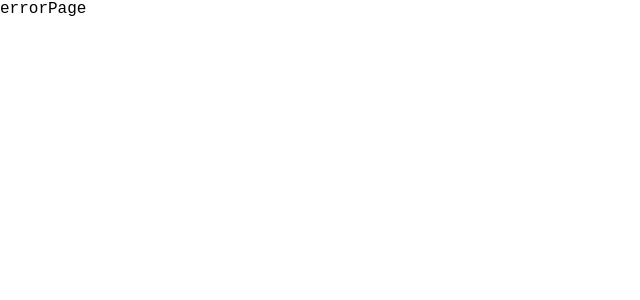
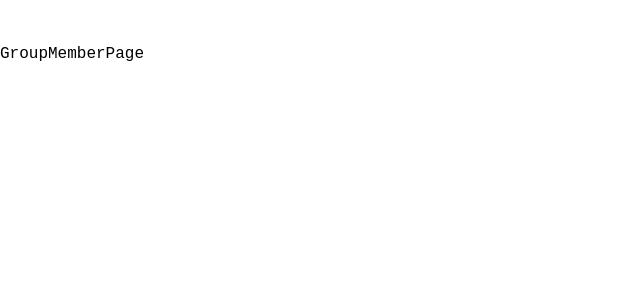
Before and after one commit to KNU-HAEDAL/1day1baek, a React (Vite) app in the folder front/: page /group/1/1 in a window 1280 px wide. Before the commit this address had no page. Shown: the top 300 px of the page, without its empty margins (0-640 px from the left). Built offline with nearby package versions, Linux system fonts and the light colour scheme.

Commit message:
feat: groupMember 페이지 추가

```diff
--- a/front/src/Router.tsx
+++ b/front/src/Router.tsx
@@ -2,9 +2,9 @@ import { createBrowserRouter } from 'react-router-dom';
 
 import ErrorPage from '@pages/error/ErrorPage';
 import FeedPage from '@pages/feed/FeedPage';
+import GroupMemberPage from '@pages/group/GroupMemberPage';
 import GroupPage from '@pages/group/GroupPage';
 import GroupSelectionPage from '@pages/group/GroupSelectionPage';
-import MyPage from '@pages/mypage/MyPage';
 import RootPage from '@pages/root/RootPage';
 import SearchPage from '@pages/search/SearchPage';
 
@@ -16,13 +16,13 @@ export const Router = createBrowserRouter([
     errorElement: <ErrorPage />,
     children: [
       { index: true, path: '', element: <FeedPage /> },
-      { path: 'mypage', element: <MyPage /> },
       { path: 'search', element: <SearchPage /> },
       {
         path: 'group',
         children: [
           { index: true, element: <GroupSelectionPage /> },
           { path: ':groupName', element: <GroupPage /> },
+          { path: ':groupName/:userName', element: <GroupMemberPage /> },
         ],
       },
     ],
--- /dev/null
+++ b/front/src/pages/group/GroupMemberPage.tsx
@@ -0,0 +1,5 @@
+const GroupMemberPage = () => {
+  return <div>GroupMemberPage</div>;
+};
+
+export default GroupMemberPage;
```
